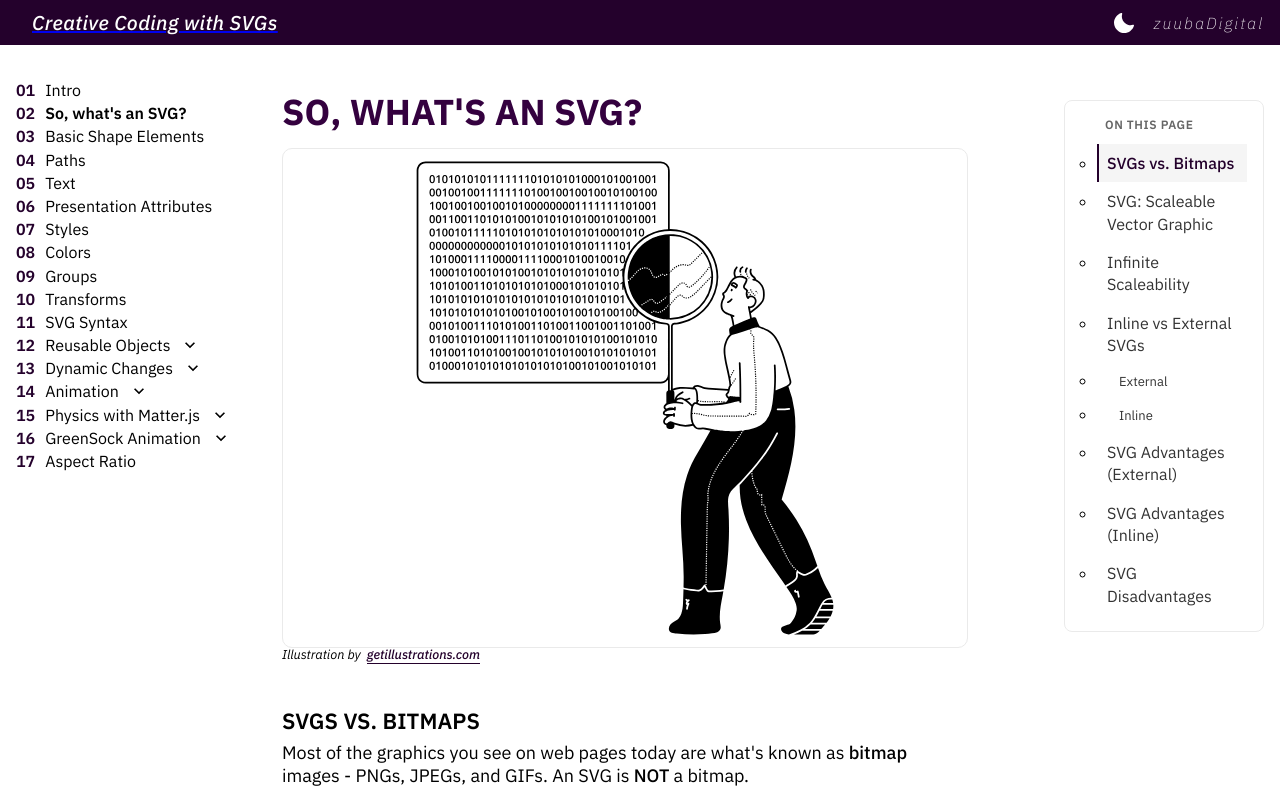
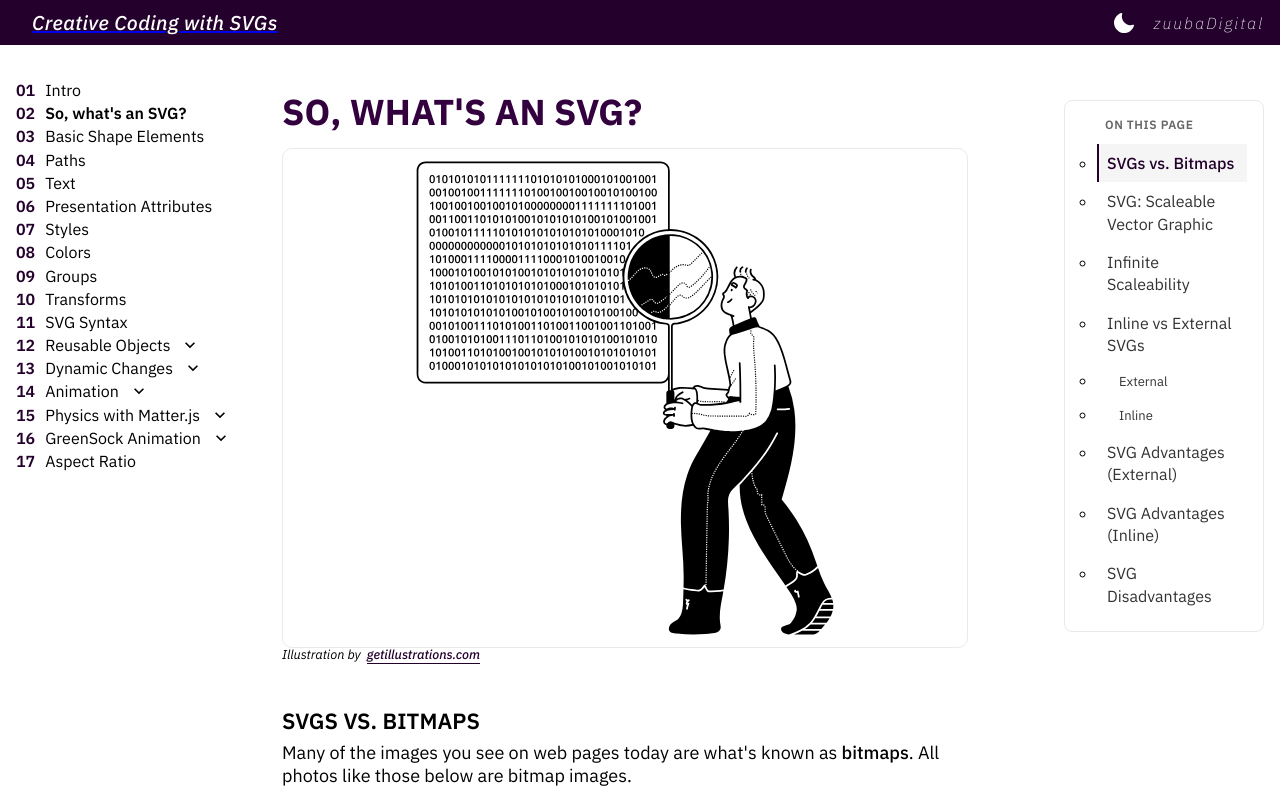
Before and after one commit to aokorodu/docsite-ccwsvgs, a React (Vite) app: page /whatis in a window 1280 px wide. Shown: the top 800 px of the page. Built offline with nearby package versions, Linux system fonts and the light colour scheme; a web font is replaced by a local one.

Commit message:
minor content tweaks on whatis page

```diff
--- a/src/pages/lessons/Whatis.tsx
+++ b/src/pages/lessons/Whatis.tsx
@@ -18,15 +18,13 @@ const Whatis = () => {
       <h2>SVGs vs. Bitmaps</h2>
 
       <p>
-        Most of the graphics you see on web pages today are what's known as{" "}
-        <strong>bitmap</strong> images - PNGs, JPEGs, and GIFs. An SVG is <strong>NOT</strong> a bitmap.
+        Many of the images you see on web pages today are what's known as <strong>bitmaps</strong>. All photos like those below are bitmap images.
       </p>
 
       <img src="/bitmap_flowers.jpg" alt="Bitmap example" />
 
       <p>
-        Bitmap Images are essentially a grid of pixels - lots and lots of tiny,
-        colored, squarish dots - that, when combined, make up an image.
+        Bitmap Images are essentially a grid of pixels - lots and lots of tiny, colored, squarish dots - that, when combined, make up an image.
       </p>
 
       <img src="/bitmap_resolution.png" alt="Bitmap resolution" />
```
